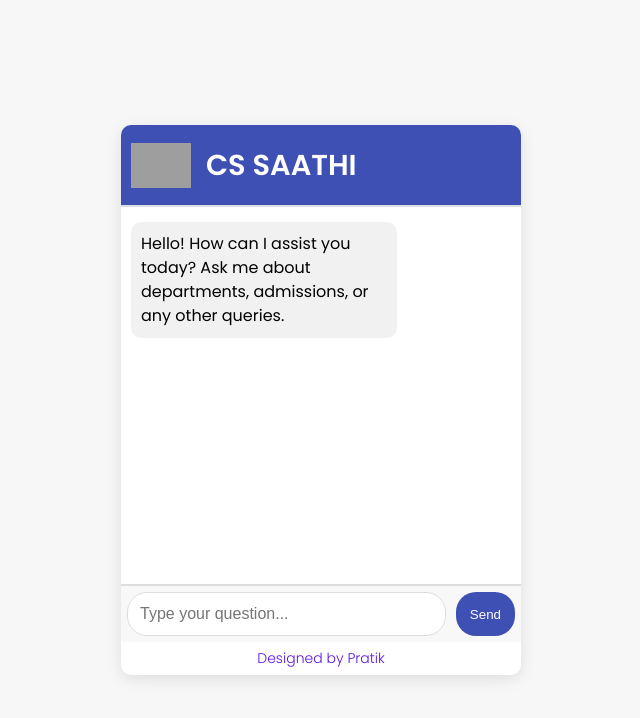
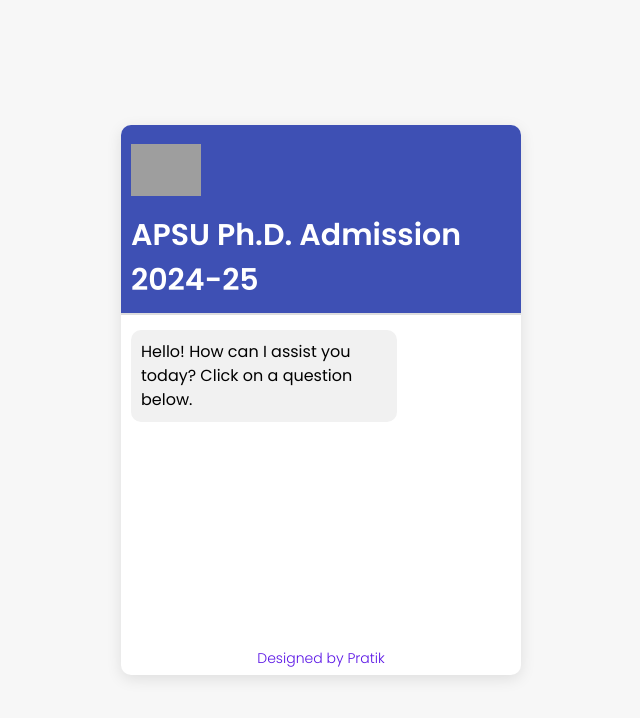
Before and after one commit to pratik5581/pratk-chatbot, a plain HTML site: page index.html in a window 1280 px wide. Shown: the whole page, without its empty margins (319-959 px from the left). Drawn offline with Linux system fonts and the light colour scheme; grey boxes are pictures that could not be loaded.

Commit message:
index.html

```diff
--- a/index.html
+++ b/index.html
@@ -7,55 +7,31 @@
     <title>College Chatbot</title>
     <link href="https://fonts.googleapis.com/css2?family=Poppins:wght@300;400;600&display=swap" rel="stylesheet">
     <link rel="stylesheet" href="style.css">
-    <style>
-        .chat-container-header {
-            display: flex;
-            align-items: center;
-            gap: 15px;
-            padding: 10px;
-        }
-
-        .chat-container-header img {
-            width: 60px;
-            height: 60px;
-            object-fit: contain;
-        }
-
-        .chatbot-name {
-            font-size: 1.8rem;
-            font-weight: 600;
-        }
-    </style>
 </head>
 
 <body>
     <div class="chat-container">
         <!-- Chatbot Header -->
         <div class="chat-container-header">
-            <!-- APS University Logo -->
-            <img src="https://tse2.mm.bing.net/th?id=OIP.mZku4nNkOMTorDF23DFfBAHaHa&pid=Api"
-                 alt="APS University Logo" />
-            <h2 class="chatbot-name">CS SAATHI</h2>
-
+            <img src="https://tse2.mm.bing.net/th?id=OIP.mZku4nNkOMTorDF23DFfBAHaHa&pid=Api" alt="APS University Logo" />
+            <h2 class="chatbot-name">APSU Ph.D. Admission 2024-25</h2>
         </div>
 
         <!-- Chatbox Messages -->
         <div id="chat-box" class="chat-box">
-            <div class="chat-message bot-message">Hello! How can I assist you today? Ask me about departments,
-                admissions, or any other queries.</div>
+            <div class="chat-message bot-message">Hello! How can I assist you today? Click on a question below.</div>
+        </div>
+
+        <!-- Question List -->
+        <div id="question-list" class="question-item">
         </div>
 
         <!-- User Input -->
-        <div class="input-container">
-            <input type="text" id="user-input" class="user-input" placeholder="Type your question..." />
-            <button id="send-btn" class="send-btn">Send</button>
-        </div>
 
         <!-- Footer -->
         <div class="footer">
             <p><a href="https://www.yourwebsite.com" target="_blank" class="footer-link">Designed by Pratik</a></p>
         </div>
-
     </div>
 
     <script src="script.js"></script>
```
